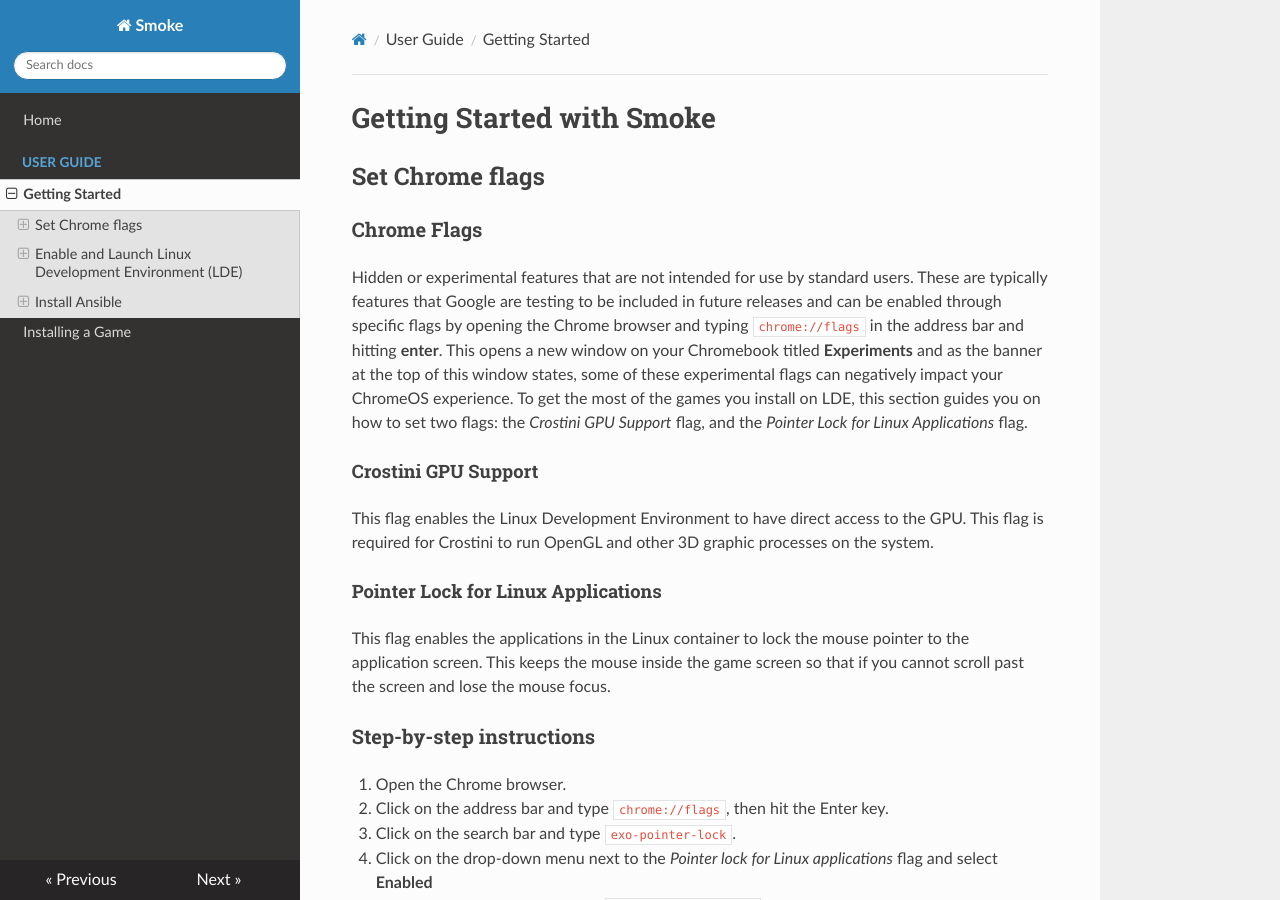
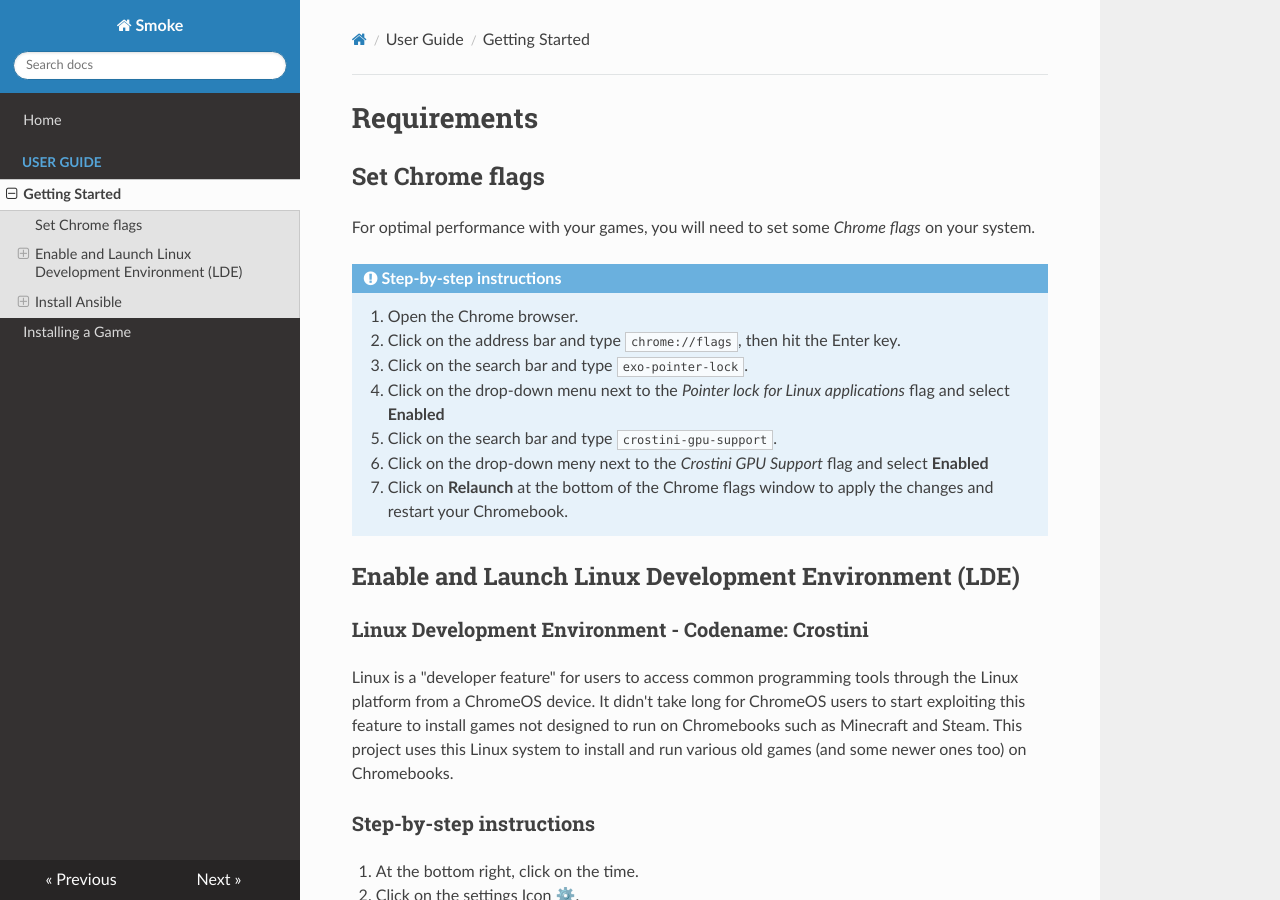
Before and after one commit to gooseberry/smoke, an MkDocs documentation site: the page built from docs/user-guide/getting-started.md, in a window 1280 px wide and 900 px high. Built offline with MkDocs 1.6.1, drawn with Linux system fonts in a browser that asks for light colours; nearby versions of some CDN libraries.

Commit message:
formating

```diff
--- a/docs/user-guide/getting-started.md
+++ b/docs/user-guide/getting-started.md
@@ -1,25 +1,16 @@
-# Getting Started with Smoke
-
+# Requirements
 
 ## Set Chrome flags
+For optimal performance with your games, you will need to set some *Chrome flags* on your system.
 
-### Chrome Flags
-Hidden or experimental features that are not intended for use by standard users.  These are typically features that Google are testing to be included in future releases and can be enabled through specific flags by opening the Chrome browser and typing `chrome://flags` in the address bar and hitting **enter**.  This opens a new window on your Chromebook titled **Experiments** and as the banner at the top of this window states, some of these experimental flags can negatively impact your ChromeOS experience.  To get the most of the games you install on LDE, this section guides you on how to set two flags: the *Crostini GPU Support* flag, and the *Pointer Lock for Linux Applications* flag.
-
-#### Crostini GPU Support
-This flag enables the Linux Development Environment to have direct access to the GPU.  This flag is required for Crostini to run OpenGL and other 3D graphic processes on the system.
-
-#### Pointer Lock for Linux Applications
-This flag enables the applications in the Linux container to lock the mouse pointer to the application screen.  This keeps the mouse inside the game screen so that if you cannot scroll past the screen and lose the mouse focus.
-
-### Step-by-step instructions
-1. Open the Chrome browser.
-1. Click on the address bar and type `chrome://flags`, then hit the Enter key.
-1. Click on the search bar and type `exo-pointer-lock`.
-1. Click on the drop-down menu next to the *Pointer lock for Linux applications* flag and select **Enabled**
-1. Click on the search bar and type `crostini-gpu-support`.
-1. Click on the drop-down meny next to the *Crostini GPU Support* flag and select **Enabled**
-1. Click on **Relaunch** at the bottom of the Chrome flags window to apply the changes and restart your Chromebook.
+!!! Note "Step-by-step instructions"
+    1. Open the Chrome browser.
+    1. Click on the address bar and type `chrome://flags`, then hit the Enter key.
+    1. Click on the search bar and type `exo-pointer-lock`.
+    1. Click on the drop-down menu next to the *Pointer lock for Linux applications* flag and select **Enabled**
+    1. Click on the search bar and type `crostini-gpu-support`.
+    1. Click on the drop-down meny next to the *Crostini GPU Support* flag and select **Enabled**
+    1. Click on **Relaunch** at the bottom of the Chrome flags window to apply the changes and restart your Chromebook.
 
 
 ## Enable and Launch Linux Development Environment (LDE)
```
